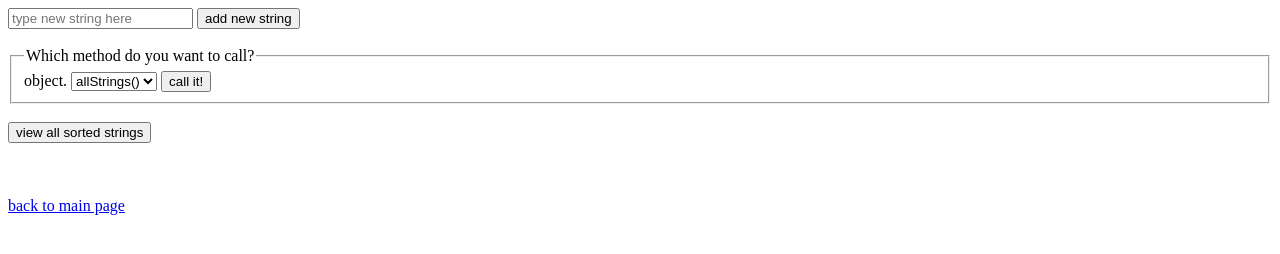
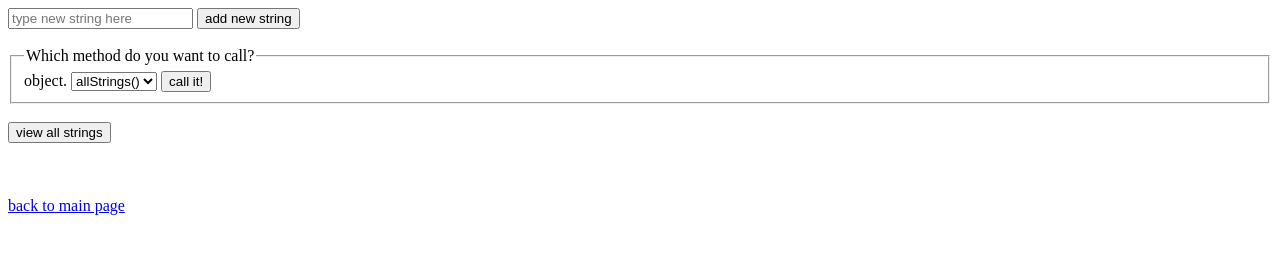
Before and after one commit to be-hacking-hyf/javascript-2, a plain HTML site: page week-1-project/user-interface/index.html in a window 1280 px wide. Drawn offline with Linux system fonts and the light colour scheme.

Commit message:
Update index.html

```diff
--- a/week-1-project/user-interface/index.html
+++ b/week-1-project/user-interface/index.html
@@ -32,7 +32,7 @@
   </section>
   <br>
   <section>
-    <button id='view-sorted-strings'>view all sorted strings</button>
+    <button id='view-all-strings'>view all strings</button>
   </section>
   <br>
   <section id='display-zone' style='display:flex; flex-direction: row;'></section>
```
